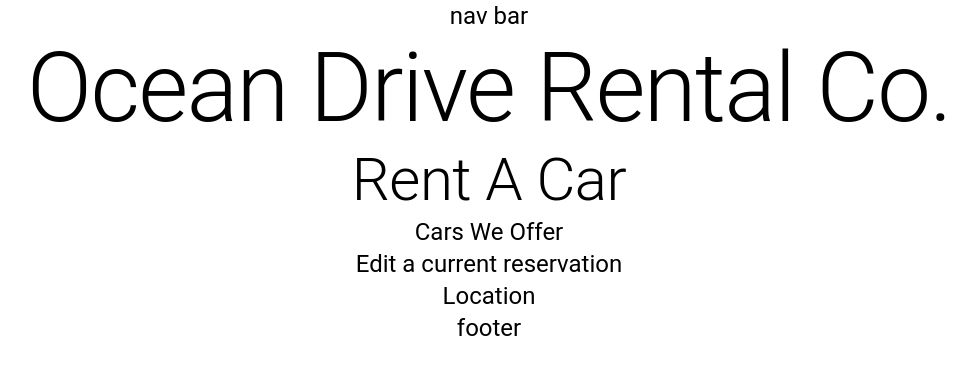
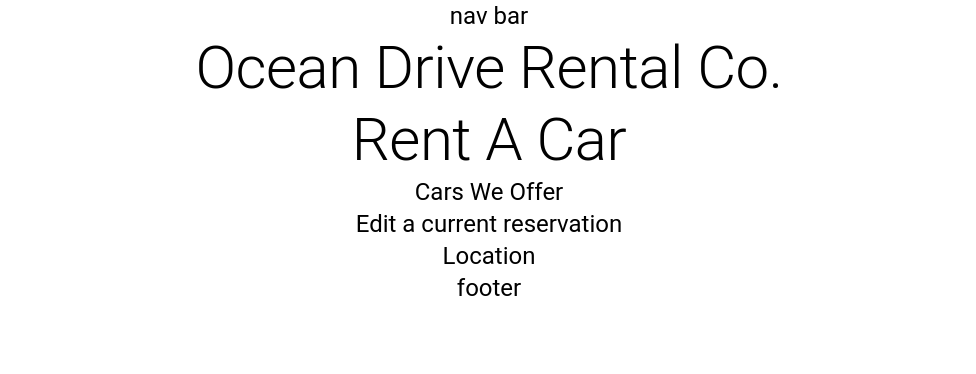
Before and after one commit to jbender8/car-rental, a React (Create React App) app: page / in a window 1280 px wide. Shown: the top 374 px of the page, without its empty margins (151-1127 px from the left). Built offline with nearby package versions, Linux system fonts and the light colour scheme.

Commit message:
fix font size

```diff
--- a/src/components/Header.jsx
+++ b/src/components/Header.jsx
@@ -5,7 +5,7 @@ class HeaderSection extends React.Component{
     render(){
         return(
             <div>
-                <Typography variant="h1">Ocean Drive Rental Co.</Typography>
+                <Typography variant="h2">Ocean Drive Rental Co.</Typography>
             </div>
         )
     }
```
